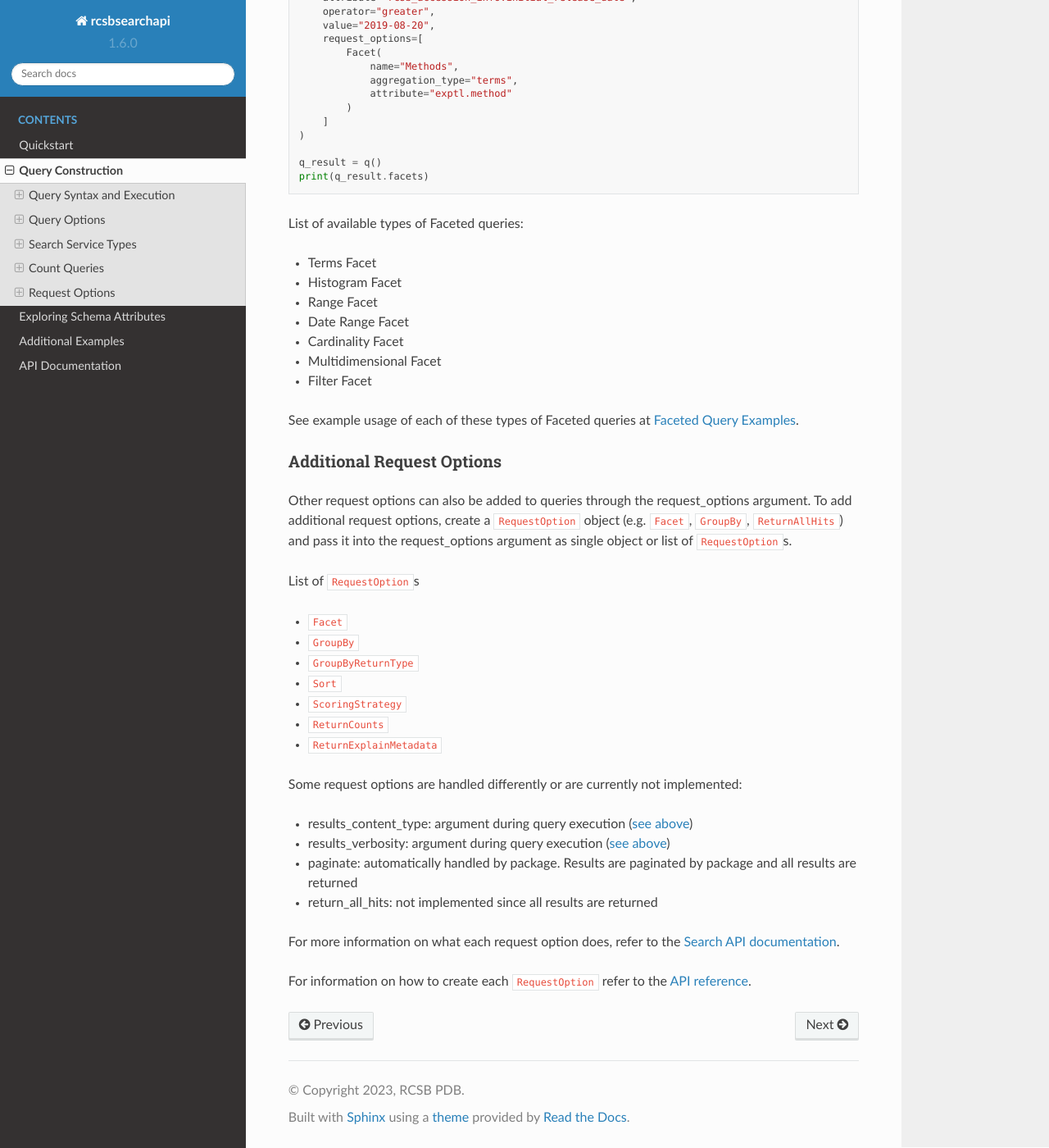
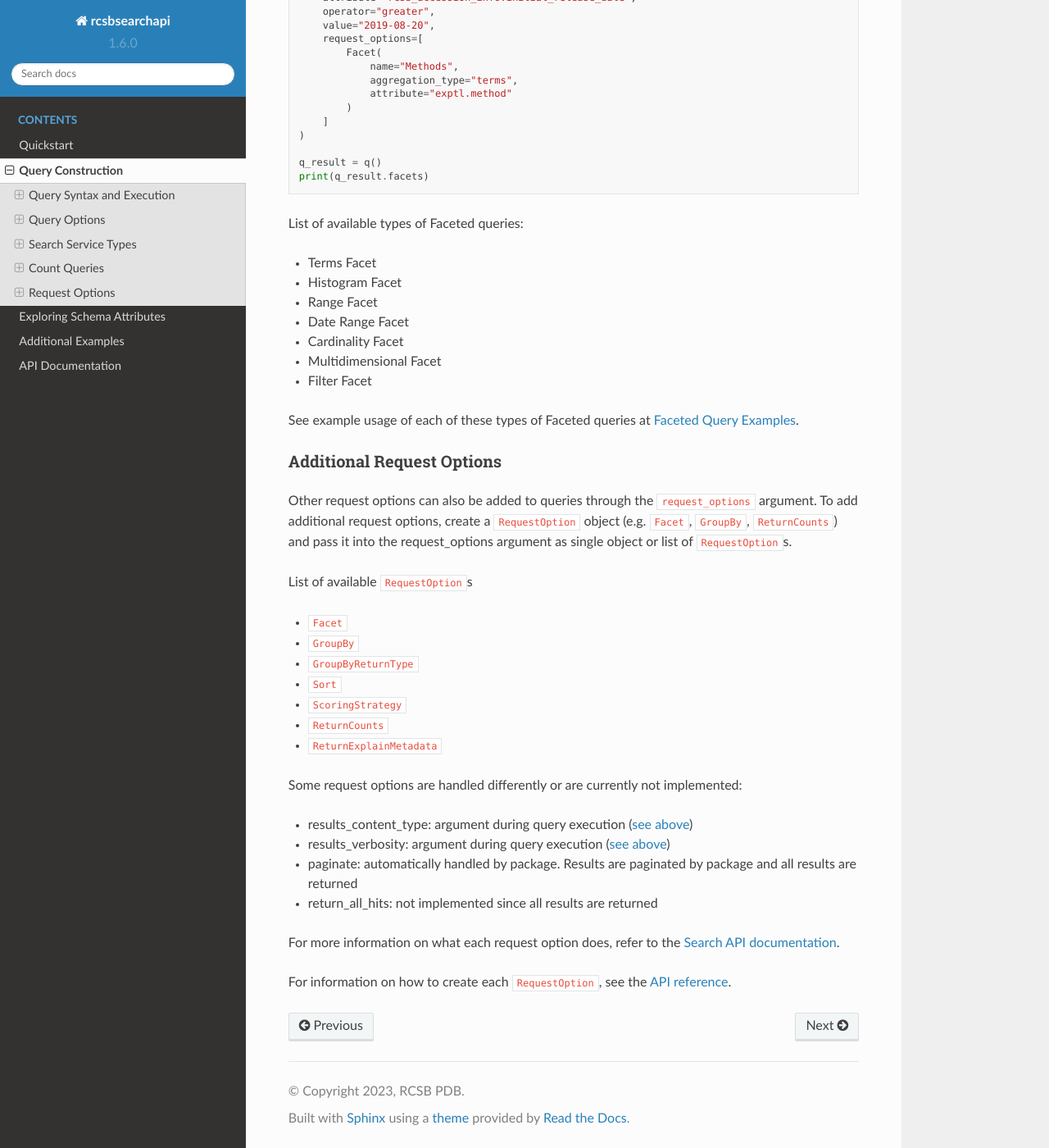
Before and after one commit to rcsb/py-rcsbsearchapi, a Sphinx documentation site: the page built from docs/query_construction.md, in a window 1280 px wide and 1400 px high, scrolled down 14895 px. Shown: the whole window at 82% size. Built offline with Sphinx 7.4.7 and the Read the Docs theme 2.0.0, drawn with Linux system fonts in a browser that asks for light colours.

```diff
--- a/docs/query_construction.md
+++ b/docs/query_construction.md
@@ -625,12 +625,12 @@ List of available types of Faceted queries:
 - Multidimensional Facet
 - Filter Facet
 
-See example usage of each of these types of Faceted queries at [Faceted Query Examples](additional_examples.md#Faceted-Query-Examples).
+See example usage of each of these types of Faceted queries at [Faceted Query Examples](additional_examples.md#faceted-query-examples).
 
 ### Additional Request Options
-Other request options can also be added to queries through the request_options argument. To add additional request options, create a `RequestOption` object (e.g. `Facet`, `GroupBy`, `ReturnAllHits`) and pass it into the request_options argument as single object or list of `RequestOption`s.
+Other request options can also be added to queries through the `request_options` argument. To add additional request options, create a `RequestOption` object (e.g. `Facet`, `GroupBy`, `ReturnCounts`) and pass it into the request_options argument as single object or list of `RequestOption`s.
 
-List of `RequestOption`s
+List of available `RequestOption`s
 - `Facet`
 - `GroupBy`
 - `GroupByReturnType`
@@ -648,4 +648,4 @@ Some request options are handled differently or are currently not implemented:
 
 For more information on what each request option does, refer to the [Search API documentation](https://search.rcsb.org/#scoring-strategy).
 
-For information on how to create each `RequestOption` refer to the [API reference](api.rst).
+For information on how to create each `RequestOption`, see the [API reference](api.rst).
```
Also changed, not shown: docs/additional_examples.md (+8 -6 lines), 1 other file.
